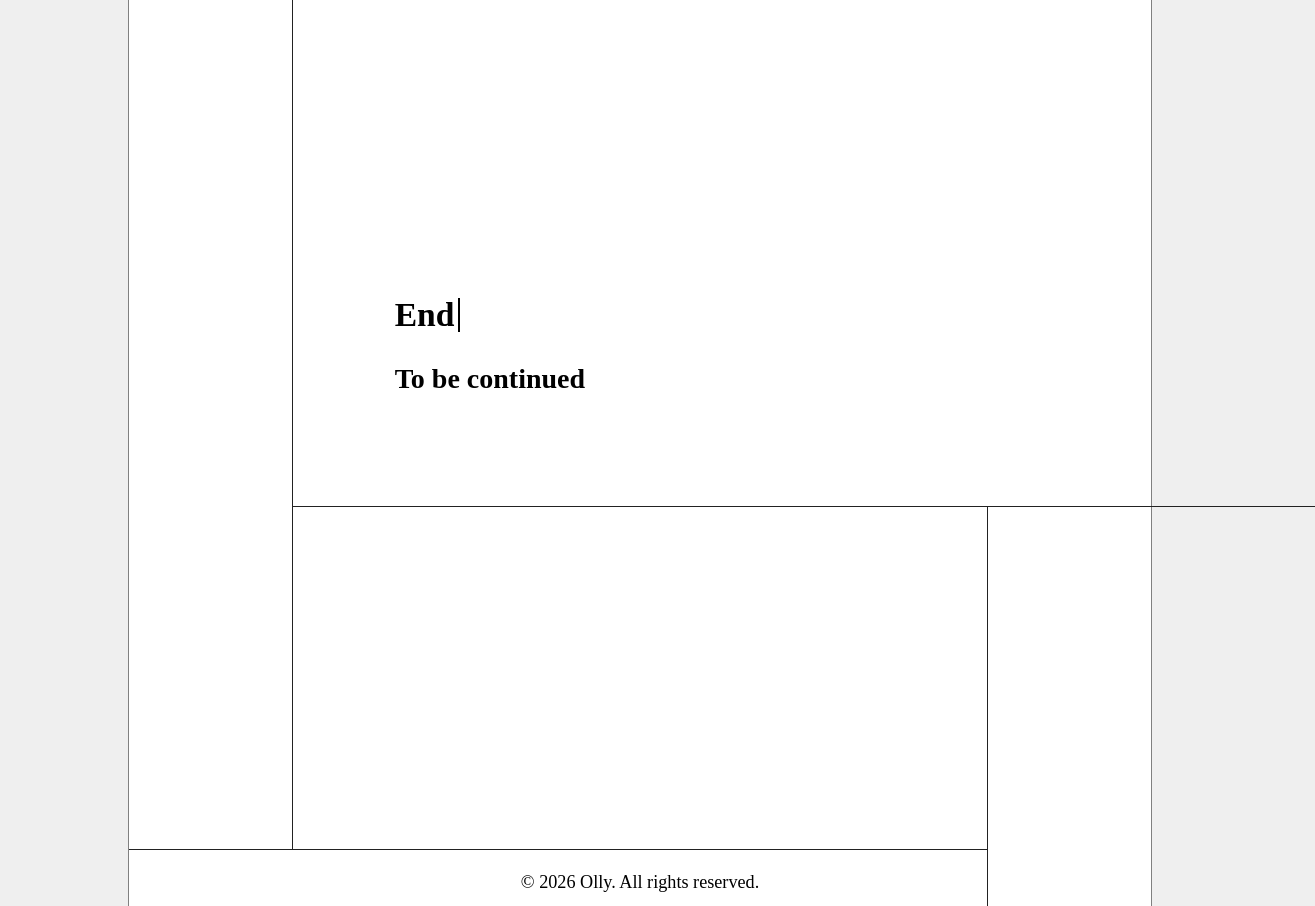
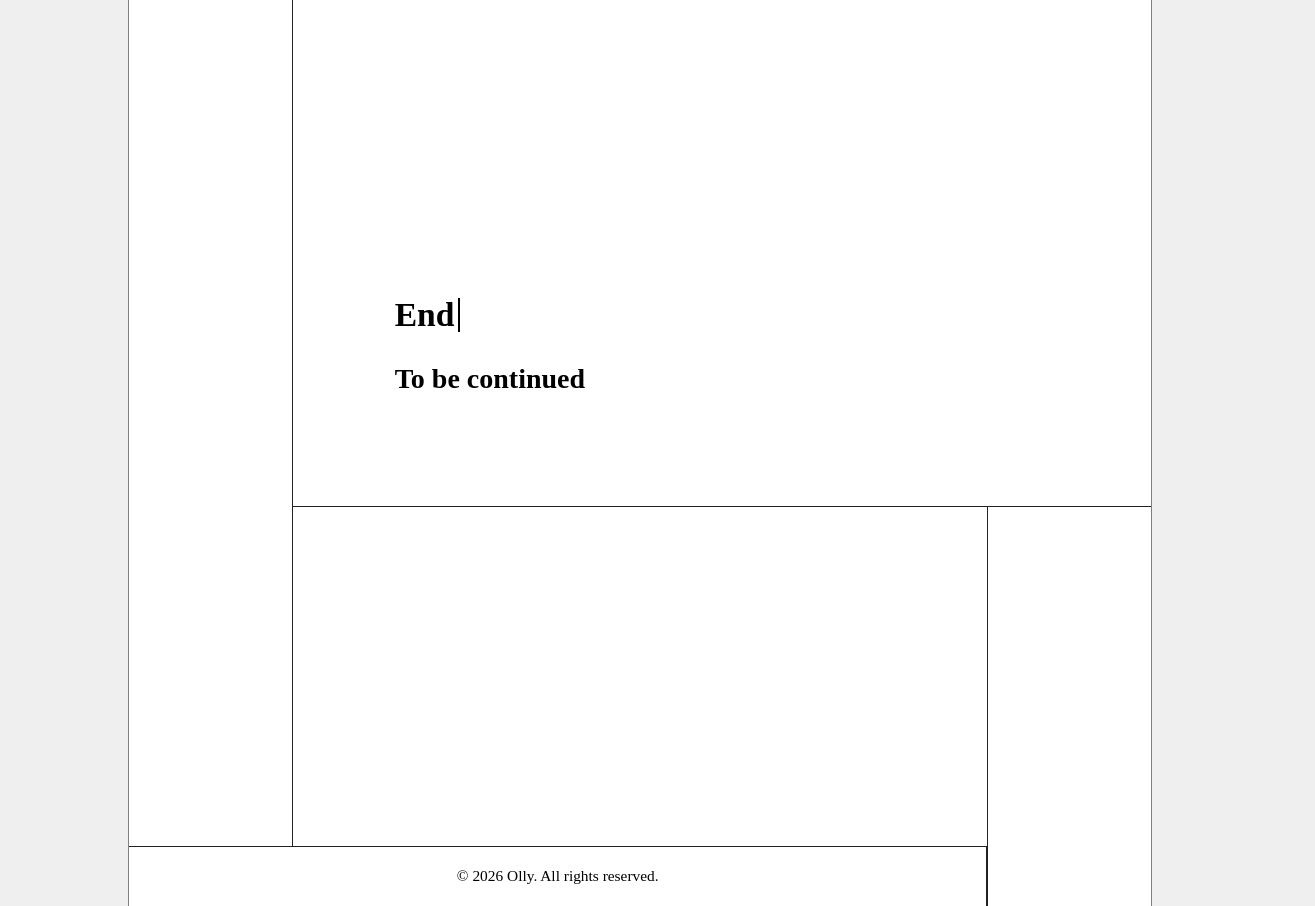
Before and after one commit to devolivia09/project, a website: page index.html in a window 1280 px wide. Shown: the part 3094-4000 px from the top of the page, 1315 px wide, since content can reach past the window. Drawn offline with nearby package versions, Linux system fonts and the light colour scheme.

Commit message:
Refactor: 아웃트로 섹션의 nav 메뉴 스타일 수정 보완

```diff
--- a/css/style.css
+++ b/css/style.css
@@ -72,7 +72,7 @@ img {
   top: 0;
   left: 16%;
   width: 1.5px;
-  height: 98.6%;
+  height: 98.5%;
   background-color: #222;
 }
 .axis-point {
@@ -291,24 +291,9 @@ section.outro::after {
   position: absolute;
   top: 50%;
   left: 16%;
-  width: 100%;
+  width: 84%;
   height: 0.1rem;
   background-color: #222;
-}
-.outro__line {
-  display: block; /* 이거 한 줄 추가 */
-  position: absolute;
-  left: 0%;
-  bottom: 7%;
-
-  /* 박스가 아니라 '선'으로 만들기 */
-  width: 84%; /* 원하는 선의 길이 */
-  height: 1.5px; /* 선의 두께 (10px보다 얇게) */
-  background-color: #222;
-
-  /* padding은 선의 두께를 왜곡하니 제거하거나 아주 조금만 써 */
-  padding: 0;
-  z-index: 1;
 }
 section.outro::before {
   content: "";
@@ -354,33 +339,38 @@ section.outro::before {
 .outro__menu {
   display: grid;
   grid-template-columns: repeat(2, 1fr);
-  grid-gap: 3.5rem;
+  grid-gap: 3.75rem;
   position: absolute;
   top: 58%;
-  left: 28%;
-  font-size: clamp(1.8rem, 3.75vw, 6rem);
+  left: 26%;
+  font-size: clamp(2rem, 3.25vw, 5rem);
   font-weight: 600;
   text-transform: capitalize;
   pointer-events: auto;
+  text-align: center;
 }
 .outro__menu li {
   transform: translateX(-1.2rem);
   opacity: 0;
+  /* border: 1px solid blue; */
 }
 .outro__menu li a {
+  display: inline-block;
   padding-bottom: 2px;
   letter-spacing: 0.85px;
 }
 .outro__copyright {
+  display: grid;
+  place-items: center;
   position: absolute;
-  right: 0;
+  right: 16%;
   bottom: 0;
-  width: 100%;
-  padding: 1.5rem 0;
-  font-size: clamp(1rem, 2.2vw, 3.25rem);
-  /* border-top: 1.5px solid #222; */
-  /* background-color: #efefef; */
-  text-align: center;
+  width: 84%;
+  height: 7.5%;
+  padding: auto 0;
+  font-size: clamp(1rem, 2.2vw, 2.75rem);
+  border-top: 1.5px solid #222;
+  border-right: 1.5px solid #222;
   z-index: -1;
 }
 
@@ -425,8 +415,7 @@ section.outro::before {
     width: 54%;
   }
   .outro__menu {
-    top: 60%;
-    grid-gap: 6rem;
+    grid-gap: 7rem;
   }
 }
 
@@ -444,6 +433,11 @@ section.outro::before {
   }
   .skills__list {
     top: 5%;
+  }
+  .outro__menu {
+    left: 22%;
+    grid-template-columns: repeat(4, 1fr);
+    grid-gap: 3rem;
   }
 }
 
@@ -490,6 +484,9 @@ section.outro::before {
   .works__list li:nth-child(even) .works__desc {
     text-align: right;
   }
+  .outro__menu {
+    grid-gap: 7rem;
+  }
 }
 
 /* --- 모바일, 태블릿에서 가로모드 시에 안내문구(세로 모드로 이용해주세요) --- */
--- a/index.html
+++ b/index.html
@@ -279,7 +279,6 @@
               <li><a href="#" data-target="skills">skills</a></li>
               <li><a href="#" data-target="works">works</a></li>
             </ul>
-            <div class="outro__line">&nbsp;</div>
             <div class="outro__copyright">
               © 2026 Olly. All rights reserved.
             </div>
--- a/js/script.js
+++ b/js/script.js
@@ -112,7 +112,7 @@ const clearPulseEffect = gsap.timeline({
       gsap.to(".intro__arrow", { opacity: 0 });
       gsap.to(axisPoint, { yPercent: -50 });
       introState.timeline?.progress(1);
-      introState.pulseEffect?.puase();
+      introState.pulseEffect?.puase;
     },
     onEnterBack: () => {
       introState.pulseEffect = gsap.to(axisPoint, pulseAnimation());
```
